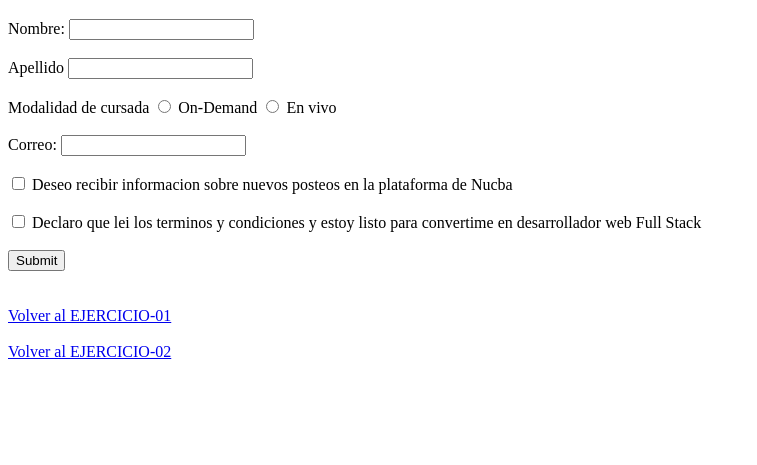
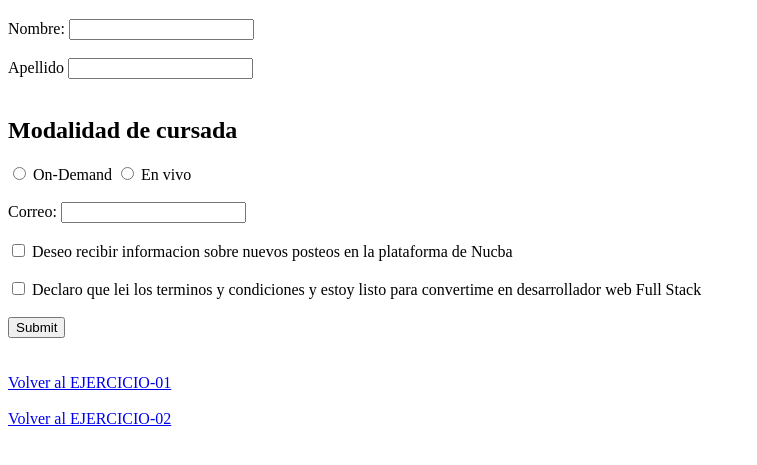
Before and after one commit to facutroglia/ENTREGA01_4917, a plain HTML site: page ejercicio3.html in a window 1280 px wide. Shown: the part 61-526 px from the top of the page, without its empty margins (0-757 px from the left). Drawn offline with Linux system fonts and the light colour scheme.

Commit message:
lineas cambiadas

```diff
--- a/ejercicio3.html
+++ b/ejercicio3.html
@@ -16,7 +16,7 @@
         <input id="Apellido" type="text"/>
       <br>
       </br>
-        Modalidad de cursada
+      <h2>Modalidad de cursada</h2>
         <input type="radio" name="modadalidad-de-cursada" id="On-Demand"/>
         <label for="modadalidad-de-cursada">On-Demand</label>
         <input type="radio" name="modadalidad-de-cursada" id="En-vivo"/>
```
Lines whose indentation alone changed are shown as unchanged.
